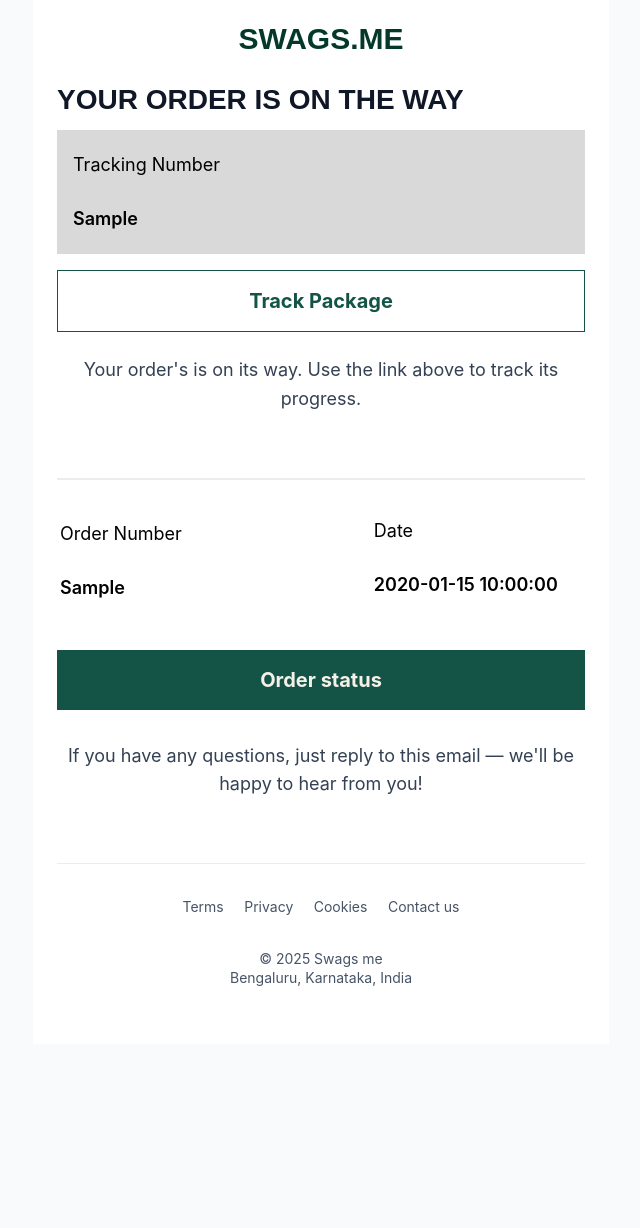
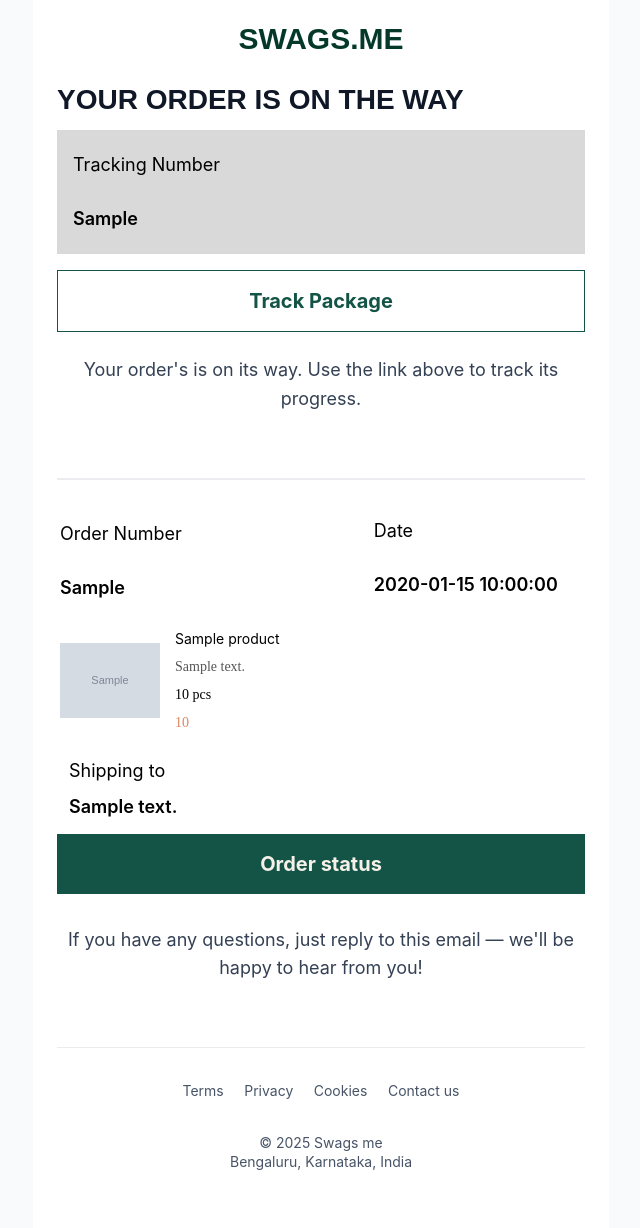
Before and after one commit to TeamShiksha/email-service, a FastAPI app: template templates/swags.me/trackingStatus.html in a window 1280 px wide. Shown: the whole page, without its empty margins (319-959 px from the left). Before the commit the page ends 986 px from the top, so only its background shows below. Run offline with FastAPI, Linux system fonts and the light colour scheme; the template is opened without the code that fills it: most values are stand-ins (such as "Sample title", 1, 10 or a date in 2020); grey boxes marked "Sample" are stand-in pictures; parts of the project's set-up code (start-up, migrations or seed data) failed here and were passed over; some web fonts are replaced.

Commit message:
feat: UI completed for email template of order status

```diff
--- a/templates/swags.me/trackingStatus.html
+++ b/templates/swags.me/trackingStatus.html
@@ -178,7 +178,64 @@
               cellpadding="0"
               cellspacing="0"
               role="presentation"
-              style="margin: 32px 0;"
+            >
+              <tbody>
+                <tr>
+                  <td style="display: flex; align-items: center; justify-content: center; gap: 12px">
+                    <table>
+                      <tbody>
+                        <tr>
+                          <td>
+                            <img src="{{imgUrl}}" alt="product image" width="100" height="100" style="object-fit: contain;" />
+                          </td>
+                        </tr>
+                      </tbody>
+                    </table>
+                    <table
+                      width="100%"
+                      cellpadding="0"
+                      cellspacing="0"
+                      role="presentation"
+                    >
+                      <tbody>
+                        <tr>
+                          <td>
+                            <p style="font-size: 14px; font-weight: 400; font-family: Inter; color: rgba(0,0,0); line-height: 1;">{{product}}</p>
+                            <p style="font-size: 14px; font-weight: 400; font-family: Tenor Sans; color: rgba(85, 85, 85, 1); line-height: 1;">{{description}}</p>
+                            <p style="font-size: 14px; font-weight: 500; font-family: IBM Plex Mono; color: rgba(0,0,0); line-height: 1;">{{quantity}} pcs</p>
+                            <p style="font-size: 14px; font-weight: 400; font-family: IBM Plex Mono; color: rgba(221, 133, 96, 1); line-height: 1;">{{price}}</p>
+                          </td>
+                        </tr>
+                      </tbody>
+                    </table>
+                  </td>
+                </tr>
+              </tbody>
+            </table>
+
+            <table
+              width="100%"
+              cellpadding="0"
+              cellspacing="0"
+              role="presentation"
+              style="margin: 0 0 0 12px;"
+            >
+              <tbody>
+                <tr>
+                  <td>
+                    <p style="font-size: 18px; line-height: 1; font-weight: 400; font-family: Inter; color: rgba(0,0,0)">Shipping to</p>
+                    <p style="font-size: 18px; line-height: 1; font-weight: 600; font-family: Inter; color: rgba(0,0,0)">{{address}}</p>
+                  </td>
+                </tr>
+              </tbody>
+            </table>
+
+            <table
+              width="100%"
+              cellpadding="0"
+              cellspacing="0"
+              role="presentation"
+              style="margin-bottom: 32px;"
             >
               <tbody>
                 <tr>
```
